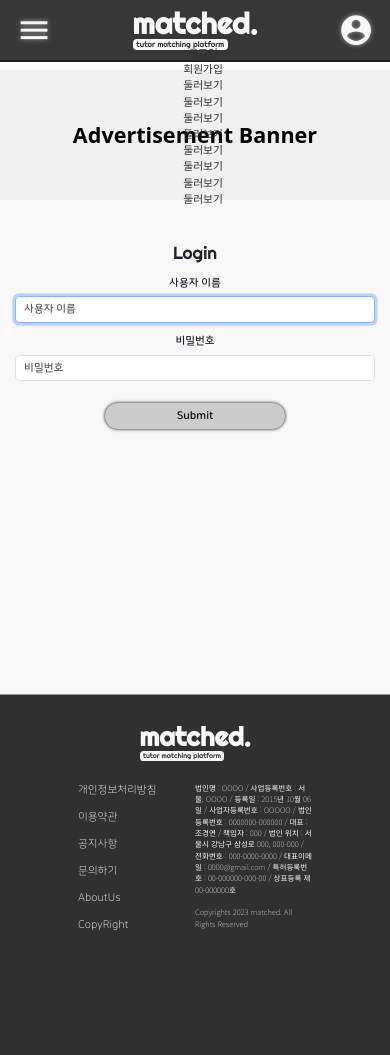
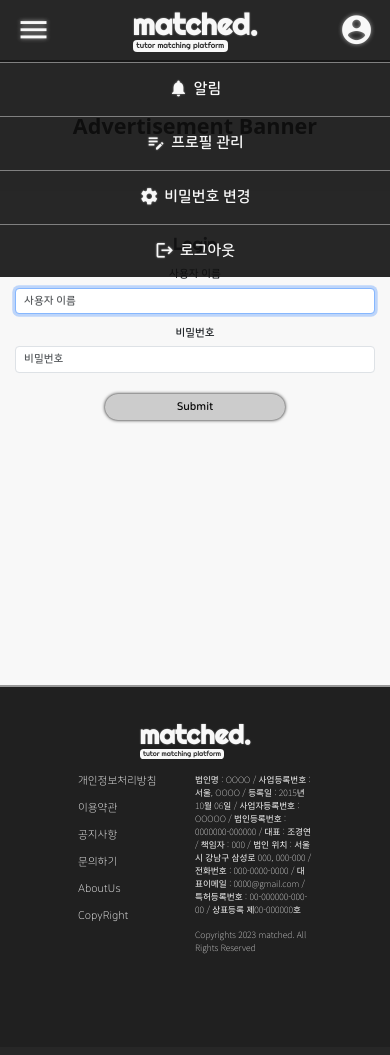
Before and after one commit to peeeeeterrrrr/Basicframe, a Django app: page /accounts/login/ in a window 390 px wide, after a click on "account_circle". After the commit the page ends 954 px from the top, so only its background shows below. Run offline with Django 3.2, Linux system fonts and the light colour scheme; some libraries are stand-ins or nearby versions.

Commit message:
mobile mediaquery done

```diff
--- a/static/css/base.css
+++ b/static/css/base.css
@@ -34,9 +34,6 @@
     cursor: pointer;
 }
 
-label:hover {
-  color: var(--hover_text_color);
-}
 
 a {
   text-decoration: none;
@@ -85,7 +82,7 @@
     grid-row: 1/3;
     background-color: transparent;
 }
-
+/* 높이 바꿔주면 바디 패딩과 버거메뉴들 패딩 수정해주기 */
 header {
     display: grid;
     grid-template-columns: auto 300px 700px auto;
@@ -94,7 +91,7 @@
     top: 0;
     left: 0;
     right: 0;
-    background-color: rgba(248,248,248,0.95);
+    background-color: var(--brighttp_bg_color);
 }
 
 body {
@@ -119,6 +116,7 @@
 /* 웹 화면 관리*/
 @media (max-width: 1000px) {
 
+
     /* 기본 프레임 그리드 변경 */
     .Contentgirdcontainer{
         display: grid;
@@ -137,12 +135,12 @@
         grid-column: 3/4;
         grid-row: 1/3;
     }
-
+    /* 높이 바꿔주면 바디 패딩, 버거메뉴 셀높이, 버거 메뉴 떨어지는 높이 수정해주기 */
     header {
         display: grid;
         grid-template-columns: 1fr 6fr 1fr;
         grid-template-rows: 5rem 0.7rem;
-        background-color: rgba(20,20,20,0.85);
+        background-color: var(--darktp_bg_color);
         position: fixed;
         top: 0;
         left: 0;
@@ -150,7 +148,7 @@
     }
 
     body {
-      padding-top:6.5rem;
+      padding-top:5.7rem;
     }
 
     footer {
@@ -165,4 +163,5 @@
     html {
         font-size: 12px;
     }
+
 }
--- a/static/css/frame/footer.css
+++ b/static/css/frame/footer.css
@@ -19,7 +19,7 @@
     zoom: 0.8;
     margin-right:2rem;
     position: relative;
-    bottom:25px;
+    bottom:1.3rem;
 }
 .FooterLogoItem_App{
     display:none;
@@ -63,10 +63,10 @@
         align-items: flex-start;
         zoom:0.8;
         position: relative;
-        bottom:25px;
+        bottom:1.3rem;
     }
     .FooterLogoDetail{
-        font-size: 0.7rem;
+        font-size: 0.8rem;
     }
     .FooterNavAStyle{
         margin-left:0;
--- a/static/css/frame/header.css
+++ b/static/css/frame/header.css
@@ -11,13 +11,13 @@
     display:none;
 }
 
-.HeaderAccountItem {
+.accountmenu {
   grid-column: 3/4;
   grid-row: 2/3;
   display: flex;
-  flex-direction: row-reverse;
+  flex-direction: column;
   justify-content: flex-start;
-  align-items: flex-start;
+  align-items: flex-end;
 }
 
 
@@ -27,10 +27,11 @@
     grid-row: 3/4;
     font-size: 1.1rem;
     display: flex;
-    flex-direction: row-reverse;
+    flex-direction: row;
+    justify-content: flex-end;
     align-items: flex-end;
     position: relative;
-    top:6px;
+    top:0.3rem;
 }
 
 .headerhr{
@@ -41,66 +42,73 @@
     justify-content: flex-start;
 }
 
+.burgermenu{
+    display:none;
+}
+
 /* 아이콘 관리*/
 .iconstyle{
     color:var(--dark_text_color);
     font-size: 1.8rem;
-    text-shadow: 0 0 2px #404040;
-
+    text-shadow: 0 0 2px #303030;
+}
+.NavIcon{
+    color:var(--dark_text_color);
+    font-size: 1.4rem;
+    text-shadow: 0 0 2px #303030;
+    margin-right:0.5rem;
 }
 
+.AccountIcon{
+    color:var(--bright_text_color);
+    font-size: 2rem;
+    text-shadow: 0 0 2px #F8F8F8;
+    margin-right:0.5rem;
+}
 
-.burgermenu{
-    display:none;
+.Burger_Smallbox{
+    display: flex;
+    flex-direction: row;
+    justify-content: flex-end;
+    margin-left:1.5rem;
+    font-size: 1.15rem;
+    align-items: center;
 }
 
 
 
-/* 메뉴바 관리*/
 
-.headerdivmenu {
-    margin-left:1.5rem
+/* account 메뉴 */
+
+.Account_Smallbox{
+    display: flex;
+    flex-direction: row;
+    justify-content: center;
+    align-items: center;
+    font-size: 1.4rem;
+    background-color:var(--dark_bg_color);
+    height:2rem;
+    width: 50%;
+    border-top: 0.5px solid gray;
 }
-
-.burgernavbar {
-  display: flex;
-  flex-direction: column;
-  justify-content: center;
-  align-items: center;
-  position: absolute;
-  top: 50px;
-  left: 0;
-  width: 100%;
-  margin: 0;
-  padding: 0;
-  opacity: 0;
-  visibility: hidden;
-  transition: opacity 0.5s, visibility 0.5s;
-}
-
-
-#menu-toggle-burger:checked ~ .burgernavbar {
-  opacity: 1;
-  visibility: visible;
-}
-
 
 .accountnavbar {
   display: flex;
   flex-direction: column;
   justify-content: center;
-  align-items: center;
-  position: absolute;
-  top: 50px;
+  font-size: 1.3rem;
+  align-items: flex-end;
+  width: 50%;
   left: 0;
-  width: 100%;
-  margin: 0;
-  padding: 0;
+  right: 0;
   opacity: 0;
   visibility: hidden;
-  transition: opacity 0.5s, visibility 0.5s;
+  transition: opacity 0.7s, visibility 0.7s;
 }
 
+.accountnavbar a{
+    color:var(--bright_text_color);
+}
 
 #menu-toggle-account:checked ~ .accountnavbar {
   opacity: 1;
@@ -117,14 +125,14 @@
         justify-content:center;
         align-items: flex-start;
         position: relative;
-        bottom:10px;
+        bottom:0.7rem;
     }
 
     .HeaderLogoItem_Web{
         display:none;
     }
 
-    .HeaderAccountItem{
+    .accountmenu{
         grid-column: 3/4;
         grid-row: 1/3;
         display: flex;
@@ -132,16 +140,6 @@
         align-items: center;
         justify-content: flex-start;
     }
-
-    .iconstyle{
-        color:var(--bright_text_color);
-        font-size: 3.3rem;
-        margin-left:1.5rem;
-        margin-right:1.5rem;
-        text-shadow: 0 0 6px #A0A0A0;
-    }
-
-
     .HeadernavmenuItem{
         display:none;
     }
@@ -161,4 +159,110 @@
         flex-direction: column-reverse;
         justify-content: flex-start;
     }
+
+
+    /* 아이콘 관리 */
+    .iconstyle{
+        color:var(--bright_text_color);
+        font-size: 3.2rem;
+        margin-left:1.5rem;
+        margin-right:1.5rem;
+        text-shadow: 0 0 5px #A0A0A0;
+    }
+
+0    .NavIcon{
+        color:var(--bright_text_color);
+        font-size: 1.8rem;
+        text-shadow: 0 0 2px #A0AA0;
+        margin-right:0.5rem;
+    }
+
+    .AccountIcon{
+        color:var(--bright_text_color);
+        font-size: 1.8rem;
+        text-shadow: 0 0 2px #A0A0A0;
+        margin-right:0.5rem;
+    }
+
+
+
+    /* 스크롤 메뉴 작은 박스 관리 */
+
+
+    /* 스크롤메뉴- 버거 */
+
+    .Burger_Smallbox{
+        display: flex;
+        flex-direction: row;
+        justify-content: center;
+        margin-left:0;
+        font-size: 1.4rem;
+        align-items: center;
+        background-color:var(--darktp_bg_color);
+        height:5rem;
+        width: 100%;
+        border-top: 0.5px solid gray;
+    }
+
+    .burgernavbar {
+      display: flex;
+      flex-direction: column;
+      justify-content: center;
+      align-items: center;
+      position: absolute;
+      top: 5.7rem;
+      width: 100%;
+      left: 0;
+      right: 0;
+      opacity: 0;
+      visibility: hidden;
+      transition: opacity 0.7s, visibility 0.7s;
+    }
+
+    .burgernavbar a{
+        color:var(--bright_text_color);
+    }
+
+    #menu-toggle-burger:checked ~ .burgernavbar {
+      opacity: 1;
+      visibility: visible;
+    }
+
+    /* account 메뉴 */
+    .Account_Smallbox{
+        display: flex;
+        flex-direction: row;
+        justify-content: center;
+        margin-left:0;
+        font-size: 1.4rem;
+        align-items: center;
+        background-color:var(--darktp_bg_color);
+        height:5rem;
+        width: 100%;
+        border-top: 0.5px solid gray;
+    }
+
+    .accountnavbar {
+      display: flex;
+      flex-direction: column;
+      justify-content: center;
+      align-items: center;
+      position: absolute;
+      top: 5.7rem;
+      width: 100%;
+      left: 0;
+      right: 0;
+      opacity: 0;
+      visibility: hidden;
+      transition: opacity 0.7s, visibility 0.7s;
+    }
+
+    .accountnavbar a{
+        color:var(--bright_text_color);
+    }
+
+    #menu-toggle-account:checked ~ .accountnavbar {
+      opacity: 1;
+      visibility: visible;
+    }
 }
--- a/static/css/variable.css
+++ b/static/css/variable.css
@@ -1,8 +1,10 @@
 :root {
-  --dark_bg_color: #303030;
+  --dark_bg_color: #202020;
   --bright_bg_color: #F8F8F8;
   --middle_bg_color: #F0F0F0;
   --dark_text_color: #303030;
   --bright_text_color: #F8F8F8;
   --hover_text_color: #FFC0CB;
+  --brighttp_bg_color:rgba(248,248,248,0.95);
+  --darktp_bg_color: rgba(16,16,16,0.9);
 }
--- a/templates/accountnavmenu.html
+++ /dev/null
@@ -1,10 +0,0 @@
-<div class="headerdivmenu"><a href="#">로그인</a></div>
-<div class="headerdivmenu"><a href="#">회원가입</a></div>
-<div class="headerdivmenu"><a href="#">둘러보기</a></div>
-<div class="headerdivmenu"><a href="#">둘러보기</a></div>
-<div class="headerdivmenu"><a href="#">둘러보기</a></div>
-<div class="headerdivmenu"><a href="#">둘러보기</a></div>
-<div class="headerdivmenu"><a href="#">둘러보기</a></div>
-<div class="headerdivmenu"><a href="#">둘러보기</a></div>
-<div class="headerdivmenu"><a href="#">둘러보기</a></div>
-<div class="headerdivmenu"><a href="#">둘러보기</a></div>
--- a/templates/footer.html
+++ b/templates/footer.html
@@ -1,6 +1,6 @@
 
 <div class="Footernavmenu FooterNavFont">
-        {% include 'footermenu.html' %}
+        {% include 'menues/footer_nav.html' %}
 </div>
 <div class="FooterBanner ">
     <div class="FooterLogoItem_Web">
--- a/templates/header.html
+++ b/templates/header.html
@@ -6,29 +6,48 @@
     {% include 'snippets/Logo_Bright.html' %}
 </div>
 
-
-<!-- 계정 관련 배너 -->
-<div class="HeaderAccountItem">
+<!-- 계정 메뉴 -->
+<div class="accountmenu">
     <input style="display:none;" type="checkbox" id="menu-toggle-account">
     <label for="menu-toggle-account" class="iconstyle material-icons">account_circle</label>
-    <div class="accountnavbar">
-        {% include 'accountnavmenu.html' %}
+    <div class="accountnavbar NavFont">
+        {% include 'menues/header_logined_account.html' %}
     </div>
 </div>
 
 <!-- 버거메뉴 -->
 <div class="burgermenu">
     <input style="display:none;" type="checkbox" id="menu-toggle-burger">
-    <label  for="menu-toggle-burger" class="iconstyle material-icons" >menu</label>
-    <div class="burgernavbar">
-    {% include 'headernavmenu.html' %}
+    <label for="menu-toggle-burger" class="iconstyle material-icons">menu</label>
+    <div class="burgernavbar NavFont">
+        {% include 'menues/header_logouted_nav.html' %}
     </div>
 </div>
 
+<!-- 자동으로 꺼지게 하기-->
+
+<script>
+  const accountMenu = document.querySelector('.accountmenu');
+  const accountCheckbox = document.querySelector('#menu-toggle-account');
+  const burgerMenu = document.querySelector('.burgermenu');
+  const burgerCheckbox = document.querySelector('#menu-toggle-burger');
+
+  document.addEventListener('click', event => {
+    // Close account menu if user clicks outside of it
+    if (!accountMenu.contains(event.target)) {
+      accountCheckbox.checked = false;
+    }
+
+    // Close burger menu if user clicks outside of it
+    if (!burgerMenu.contains(event.target)) {
+      burgerCheckbox.checked = false;
+    }
+  });
+</script>
 
 <!-- 헤더 내비게이션 메뉴-->
 <div class="HeadernavmenuItem NavFont">
-    {% include 'headernavmenu.html' %}
+    {% include 'menues/header_logouted_nav.html' %}
 </div>
 
 
--- a/templates/headernavmenu.html
+++ /dev/null
@@ -1,7 +0,0 @@
-<div class="headerdivmenu"><a href="#">로그인</a></div>
-<div class="headerdivmenu"><a href="#">회원가입</a></div>
-<div class="headerdivmenu"><a href="#">둘러보기</a></div>
-<div class="headerdivmenu"><a href="#">문의하기</a></div>
-<div class="headerdivmenu"><a href="#">AboutUs</a></div>
-<div class="headerdivmenu"><a href="#">Guide</a></div>
-<div class="headerdivmenu"><a href="#"></a></div>
--- /dev/null
+++ b/templates/menues/header_logined_account.html
@@ -0,0 +1,16 @@
+<div class="Account_Smallbox">
+    <span class="material-icons AccountIcon">notifications</span>
+    <a href="#">알림</a>
+</div>
+<div class="Account_Smallbox">
+    <span class="material-icons AccountIcon">edit_note</span>
+    <a href="#">프로필 관리</a>
+</div>
+<div class="Account_Smallbox">
+    <span class="material-icons AccountIcon">settings</span>
+    <a href="#">비밀번호 변경</a>
+</div>
+<div class="Account_Smallbox">
+    <span class="material-icons AccountIcon">logout</span>
+    <a href="#">로그아웃</a>
+</div>
--- /dev/null
+++ b/templates/menues/header_logouted_nav.html
@@ -0,0 +1,12 @@
+<div class="Burger_Smallbox">
+    <span class="material-icons NavIcon">arrow_right</span>
+    <a href="#">AboutUs</a>
+</div>
+<div class="Burger_Smallbox">
+    <span class="material-icons NavIcon">arrow_right</span>
+    <a href="#">Contact</a>
+</div>
+<div class="Burger_Smallbox">
+    <span class="material-icons NavIcon">arrow_right</span>
+    <a href="#">둘러보기</a>
+</div>
--- a/templates/snippets/Logo_Bright.html
+++ b/templates/snippets/Logo_Bright.html
@@ -4,6 +4,7 @@
     font-weight:900;
     position: relative;
     top:12px;
+    text-shadow: 0 0 2px #A0A0A0;
 }
 .Logobright a{
     color: #F8F8F8
--- a/templates/snippets/Logo_Dark.html
+++ b/templates/snippets/Logo_Dark.html
@@ -4,6 +4,7 @@
     font-weight:900;
     position: relative;
     top:12px;
+    text-shadow: 0 0 2px #303030;
 }
 .Logodark a{
     color: #303030
```
Also changed, not shown: templates/menues/header_logined_custom_nav.html (added, +12 -0 lines), templates/menues/header_logined_manager_nav.html (added, +12 -0 lines), templates/menues/header_logouted_account.html (added, +12 -0 lines), templates/menues/footer_nav.html (renamed from templates/footermenu.html).
